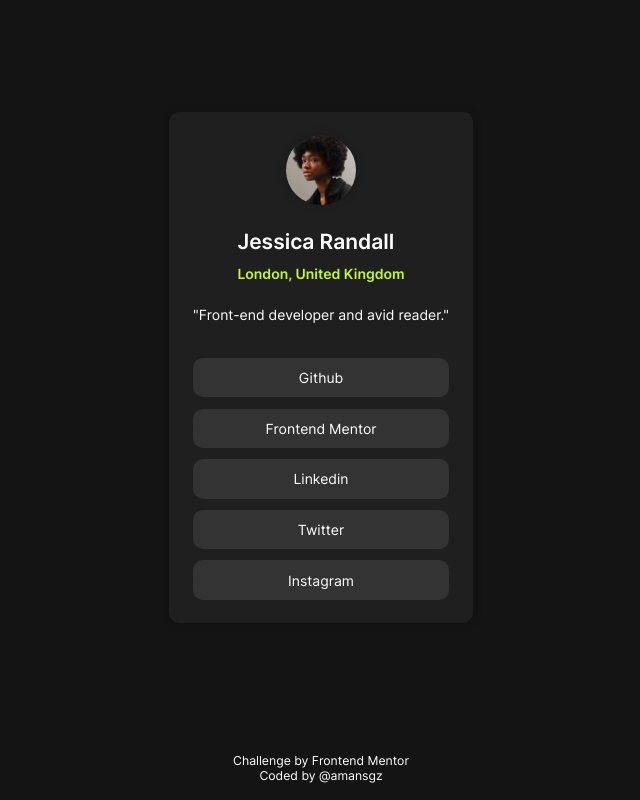
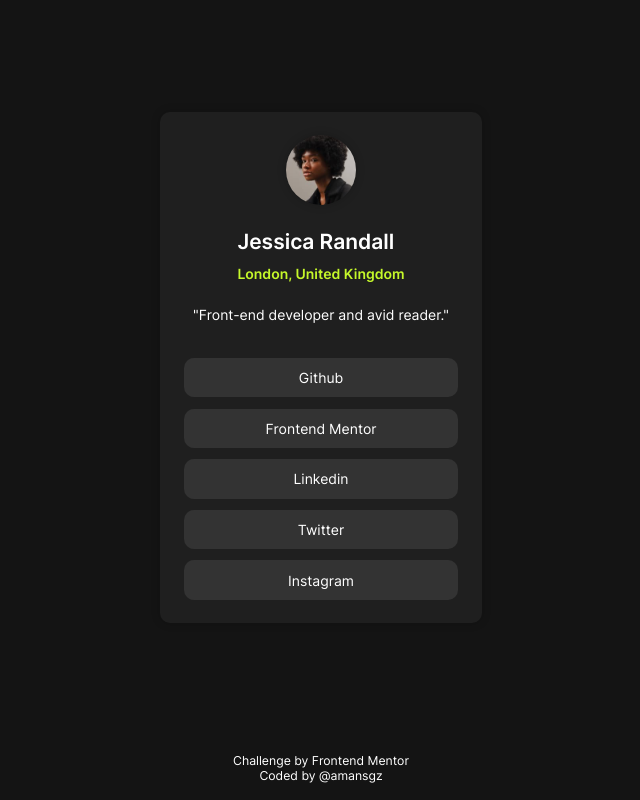
Before and after one commit to amansgz/social-links-profile, a plain HTML site: page index.html in a window 1280 px wide. Shown: the whole page, without its empty margins (319-959 px from the left). Drawn offline with Linux system fonts and the light colour scheme.

Commit message:
fix: fix card size

```diff
--- a/styles.css
+++ b/styles.css
@@ -61,7 +61,8 @@ main {
   padding: var(--spacing-responsive);
 }
 .card-profile {
-  max-width: min(23rem, 90vw);
+  width: min(23rem, 90vw);
+  max-width: 25rem;
   padding: var(--spacing-300);
 
   background-color: var(--clr-grey-800);
```
